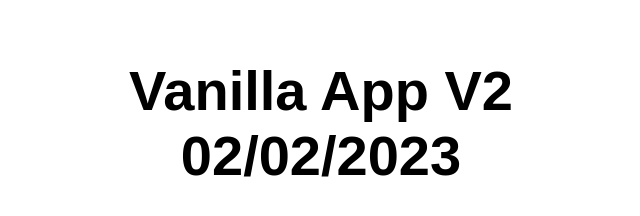
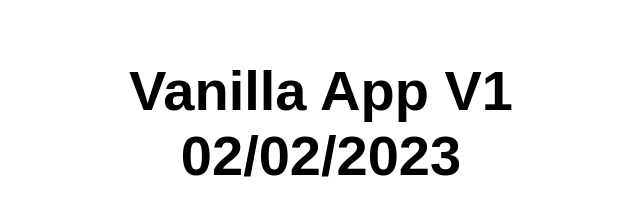
Before and after one commit to JohnFiar/my-first-static-web-app, a website: page src/index.html in a window 1280 px wide. Shown: the full height of the page, 319-959 px from the left. Drawn offline with Linux system fonts and the light colour scheme.

Commit message:
Merge branch 'main' of https://github.com/JohnFiar/my-first-static-web-app

```diff
--- a/src/index.html
+++ b/src/index.html
@@ -5,12 +5,12 @@
   <meta charset="UTF-8">
   <meta name="viewport" content="width=device-width, initial-scale=1.0">
   <link rel="stylesheet" href="styles.css">
-  <title>Vanilla App V2 02/02/2023</title>
+  <title>Vanilla App V1 02/02/2023</title>
 </head>
 
 <body>
   <main>
-    <h1>Vanilla App V2 02/02/2023</h1>
+    <h1>Vanilla App V1 02/02/2023</h1>
   </main>
 </body>
 
```
